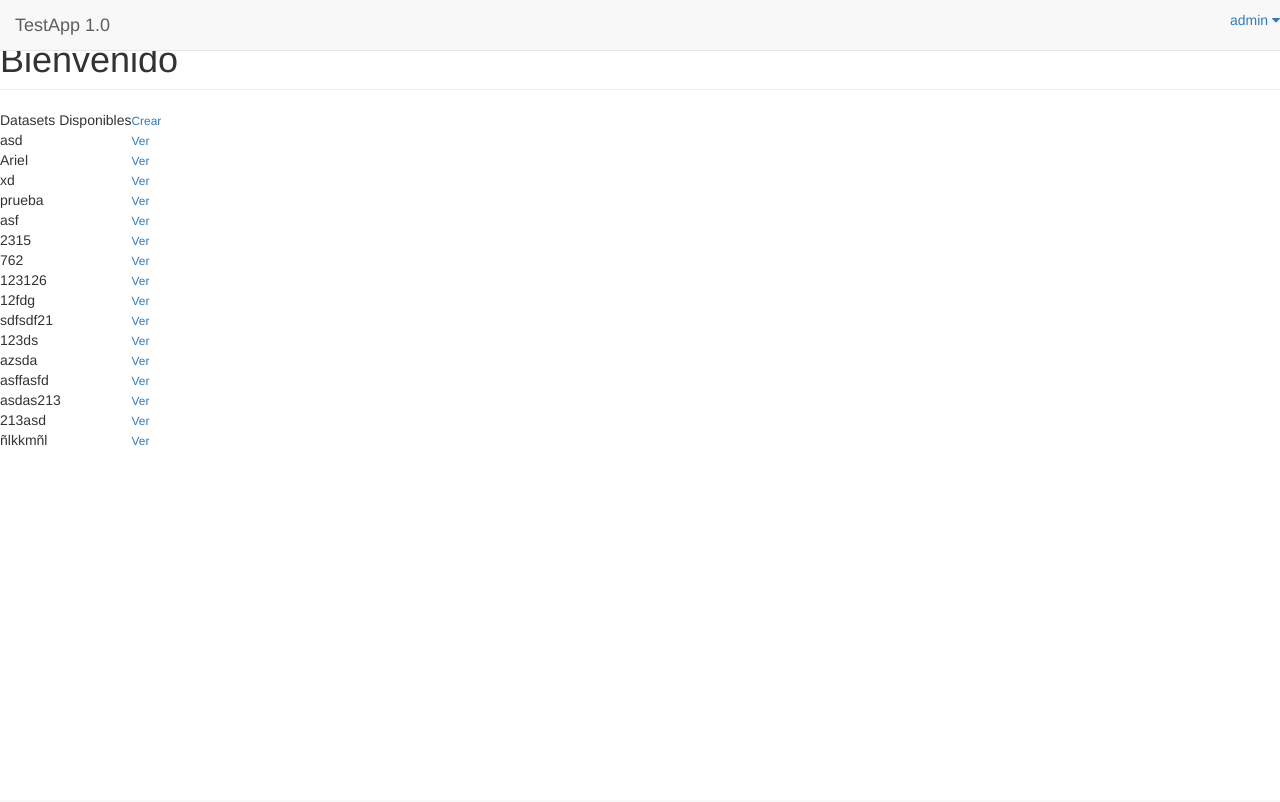
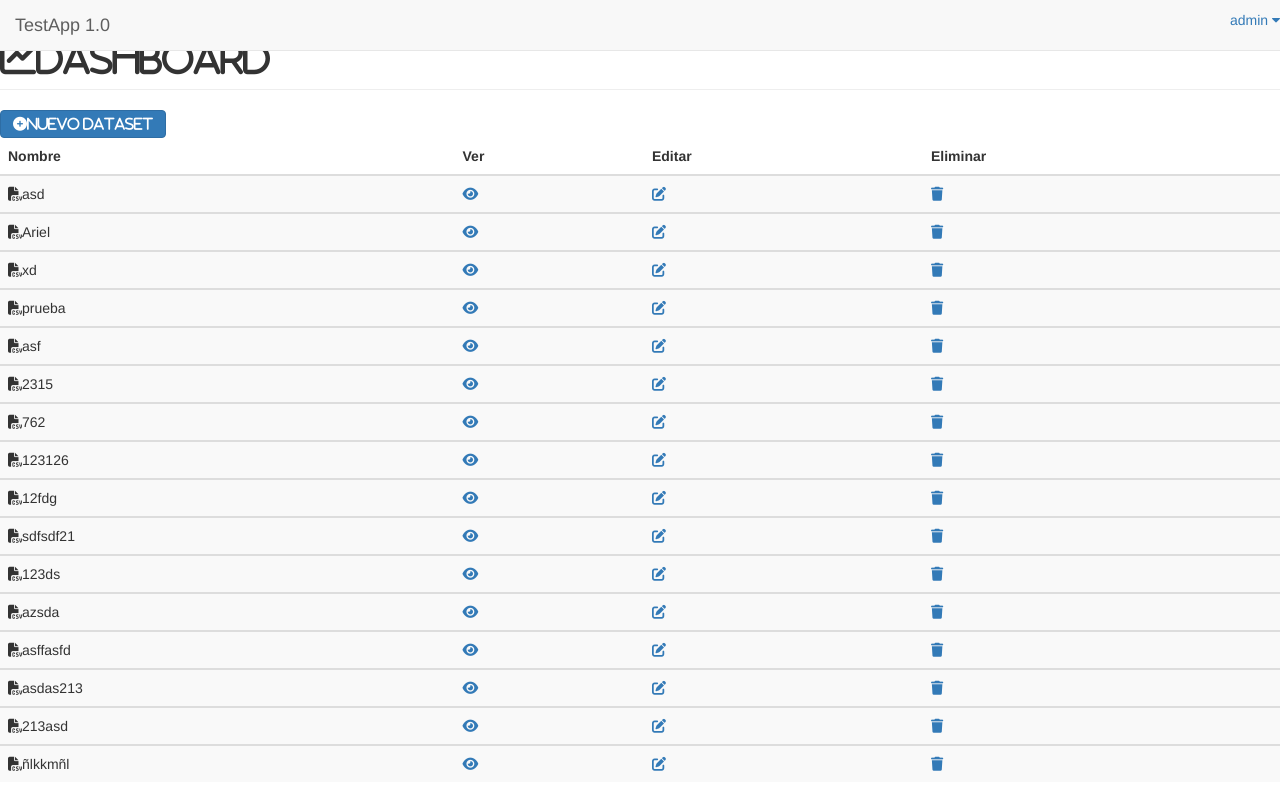
Before and after one commit to crisarael/Prediction-Program, a Django app: page / in a window 1280 px wide. Before the commit the page ends 445 px from the top, so only its background shows below. Run offline with Django 3.2, Linux system fonts and the light colour scheme; a user stored in the database is signed in; data comes from the database, SQL or seed files in the repository; both versions use the stored data as it was after the commit; some libraries are stand-ins or nearby versions.

Commit message:
Estilos a dashboard (index), agregados

```diff
--- a/proyecto/Templates/blank.html
+++ b/proyecto/Templates/blank.html
@@ -11,7 +11,12 @@
 
     <!-- Core CSS - Include with every page -->
     <link href="{% static 'css/bootstrap.min.css'%}" rel="stylesheet">
+    <link href="{% static 'css/estilos.css'%}" rel="stylesheet">
+    <script src="https://kit.fontawesome.com/39a7202fdd.js" crossorigin="anonymous"></script>
     <link href="{% static 'font-awesome/css/font-awesome.css'%}" rel="stylesheet">
+    <link rel="preconnect" href="https://fonts.googleapis.com">
+    <link rel="preconnect" href="https://fonts.gstatic.com" crossorigin>
+    <link href="https://fonts.googleapis.com/css2?family=Bitter:wght@300;500&display=swap" rel="stylesheet">
 
     <!-- Page-Level Plugin CSS - Blank -->
 
@@ -24,7 +29,7 @@
 
     <div id="wrapper">
         {% block navbar %}
-        <nav class="navbar navbar-default navbar-fixed-top" role="navigation" style="margin-bottom: 0">
+        <nav class="sombra-navbar navbar navbar-default navbar-fixed-top" role="navigation" style="margin-bottom: 0">
             <div class="navbar-header">
                 <button type="button" class="navbar-toggle" data-toggle="collapse" data-target=".sidebar-collapse">
                     <span class="sr-only">Toggle navigation</span>
--- a/proyecto/Templates/index.html
+++ b/proyecto/Templates/index.html
@@ -1,23 +1,47 @@
 {%extends "blank.html"%}
-{% block Header %}Bienvenido{% endblock Header %}
+{% block Header %}<i class=" dashboard fas fa-chart-line">Dashboard</i>{% endblock Header %}
 {% block content %}
 
   {% if list %}
-  <table>
-    <tr>
-        <td>Datasets Disponibles</td>
-        <td><a class="small" href="{%url 'Upload'%}">Crear</a></td>
-    </tr>
+
+  <div class="crear-tabla" class="lg"><!--Encabezado de la tabla de dataset -->
+  <a class="btn btn-primary fas fa-plus-circle" href="{%url 'Upload'%}" role="button">Nuevo Dataset</a>
+  </div><!-- Finaliza Encabezado de la tabla de dataset -->
+
+
+
+<div class="tabla"><!-- Tabla donde se muestran los data set disponibles -->
+  <table class="table table-success table-striped">
+    <thead>
+      <tr>
+        <th scope="col">Nombre</th>
+        <th scope="col">Ver</th>
+        <th scope="col">Editar</th>
+        <th scope="col">Eliminar</th>
+     </tr>
+    </thead>
     {% for file in list %}
-    <tr>
-        <td>{{ file.Nombre }}</td><td><a class="small" href="{% url 'Detail' file.id %}">Ver</a></td>
-    </tr>
+    <tbody>
+     <tr>
+       <td class="nombre_letra"><i class="fas fa-file-csv"></i>{{file.Nombre}}</td><td><a class="ver fas fa-eye" href="{% url 'Detail' file.id %}"></a></td>
+       <td><a class="editar fas fa-edit" href="#"></a></td>
+       <td><a class="eliminar fas fa-trash" href="#"></a></td>
+     </tr>
+    </tbody>
     {% endfor %}
-      </table>
-  {% else %}
-    <h1>Vaya....</h1>
-    parece que no tienes datasets registrados
+    </table>
+  </div> <!-- Finaliza Tabla donde se muestran los data set disponibles -->
+
+  {% else %}<!-- Data set no disponible -->
+  <section class="no_dataset">
+    <h1>Ups....</h1>
+    <i class="icono-corazon fas fa-heart-broken"></i>
     <br>
-    <a type="submit" href="{%url 'Upload'%}">crear datasets</a>
-  {% endif %}
+    <div class="texto-corazon">Parece que no tienes datasets registrados</div>
+    <hr>
+    <div class="crear-dataset" class="lg">
+    <a type="submit" class="boton-crear btn btn-primary fas fa-plus-circle" href="{%url 'Upload'%}">Crear Datasets</a>
+  </div>
+</section>
+ {% endif %}<!-- Finaliza Data set no disponible -->
 {% endblock content %}
```
Also changed, not shown: proyecto/db.sqlite3.
